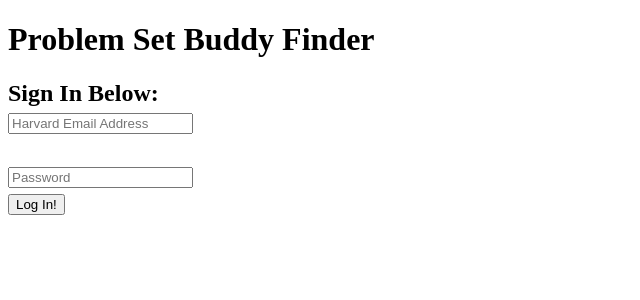
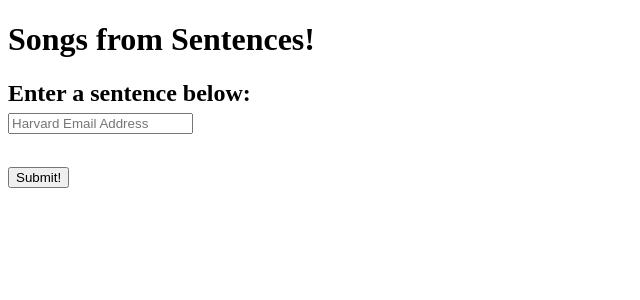
Before and after one commit to emmamiao/spotifyadventures, a Flask app: page /sentencer in a window 1280 px wide. Shown: the top 300 px of the page, without its empty margins (0-640 px from the left). Run offline with Flask 2, Linux system fonts and the light colour scheme; parts of the project's set-up code (start-up, migrations or seed data) failed here and were passed over.

Commit message:
Andrew reverted back

```diff
--- a/webapp/templates/sentencer.html
+++ b/webapp/templates/sentencer.html
@@ -8,16 +8,15 @@
 
   <body>
     <h1>
-      Problem Set Buddy Finder
+      Songs from Sentences!
     </h1>
     <h2>
-      Sign In Below:
+      Enter a sentence below:
       <div>
         <input class="textbox" type="text" id="email" placeholder="Harvard Email Address"><br><br>
-        <input class="textbox" type="text" id="password" placeholder="Password">
       </div>
       <div>
-        <button class= "button" id="logIn">Log In!</button>
+        <button class= "button" id="Submit">Submit!</button>
       </div>
     </h2>
 
```
